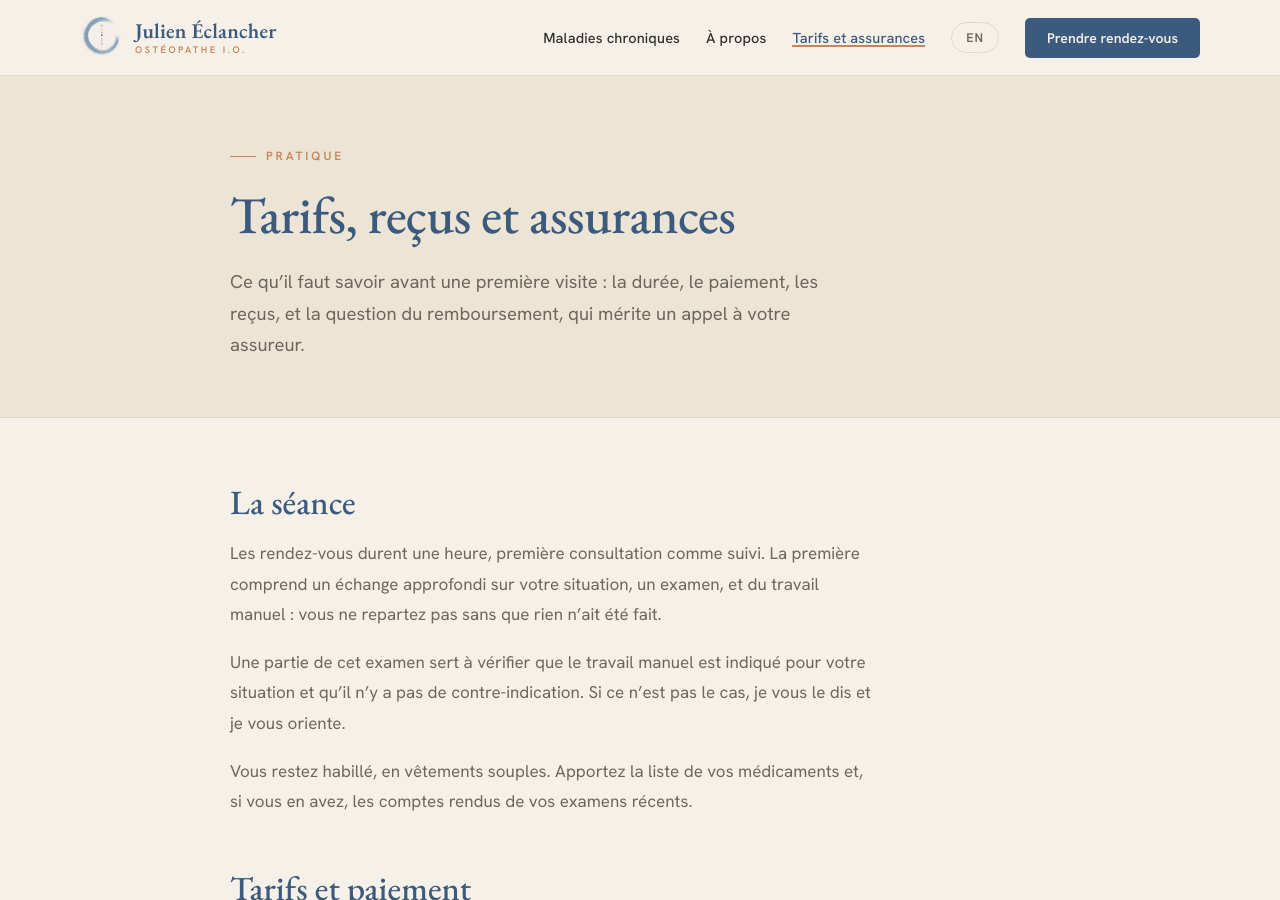
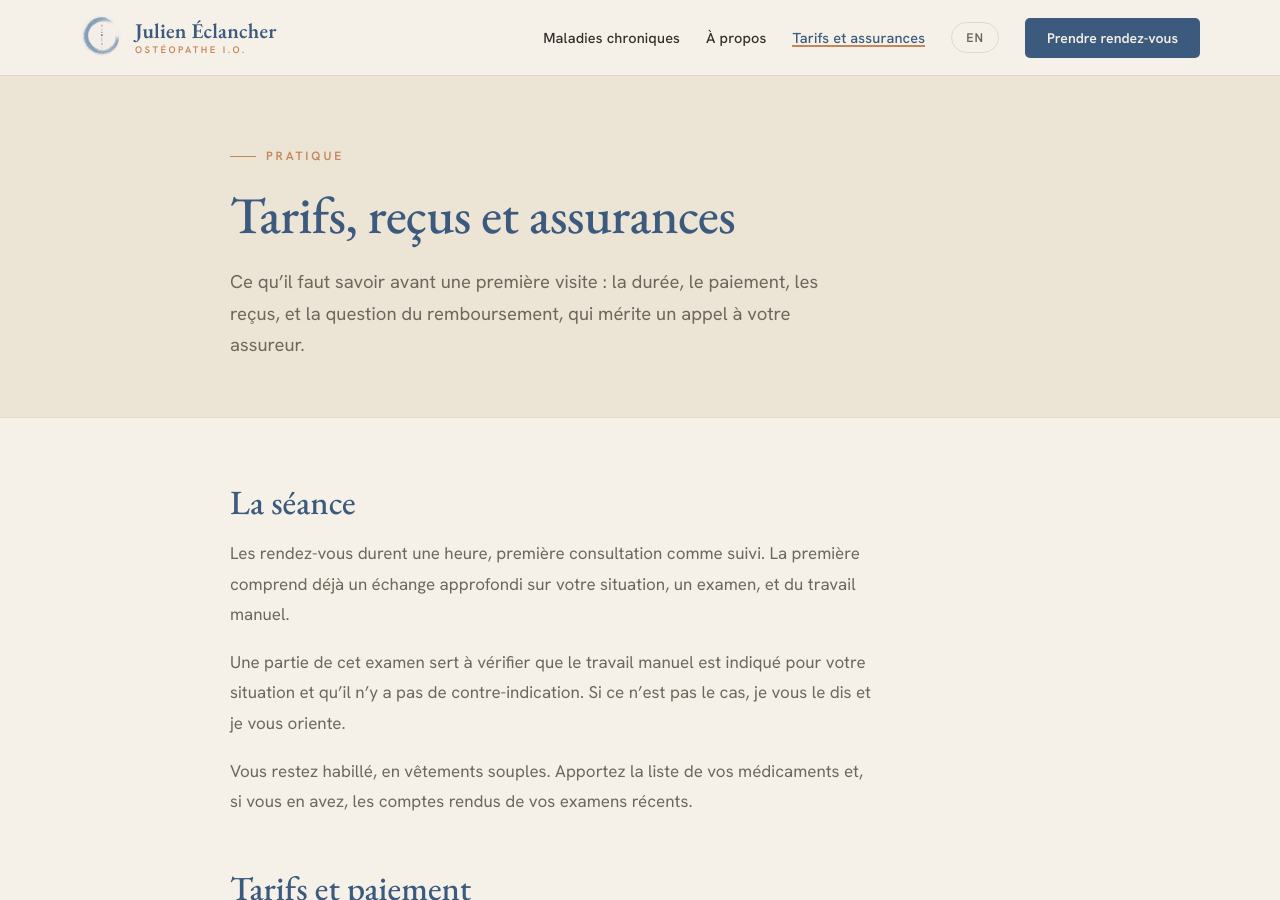
Before and after one commit to carldebilly/osteo-eclancher.ca, a Jekyll site: the page built from docs/tarifs-et-assurances.md, in a window 1280 px wide and 900 px high. Built offline with Jekyll 4.4.1, drawn with Linux system fonts in a browser that asks for light colours.

Commit message:
fix: state three more passages by what they are, not what they are not
- Fees: the first visit "comprend déjà" the manual work, replacing the
  double negative "vous ne repartez pas sans que rien n'ait été fait"
- About: the fourth habit becomes an action ("En vous orientant quand il
  le faut") like the three above it; the wording it introduces is unchanged
- Osteopathy: the heading names both titles ("Ostéopathe au Québec, D.O.
  aux États-Unis") instead of denying one, and now carries the phrase
  people actually search for

```diff
--- a/docs/tarifs-et-assurances.md
+++ b/docs/tarifs-et-assurances.md
@@ -8,12 +8,12 @@ seo_title: "Tarifs et assurances · Ostéopathe à Verdun"
 description: "Durée des séances, reçus RITMA, remboursement par les assurances et annulation pour les consultations d’ostéopathie à Verdun (Montréal)."
 eyebrow: "Pratique"
 lead: "Ce qu’il faut savoir avant une première visite : la durée, le paiement, les reçus, et la question du remboursement, qui mérite un appel à votre assureur."
-last_modified_at: 2026-09-06
+last_modified_at: 2026-09-11
 ---
 
 ## La séance
 
-Les rendez-vous durent une heure, première consultation comme suivi. La première comprend un échange approfondi sur votre situation, un examen, et du travail manuel : vous ne repartez pas sans que rien n’ait été fait.
+Les rendez-vous durent une heure, première consultation comme suivi. La première comprend déjà un échange approfondi sur votre situation, un examen, et du travail manuel.
 
 Une partie de cet examen sert à vérifier que le travail manuel est indiqué pour votre situation et qu’il n’y a pas de contre-indication. Si ce n’est pas le cas, je vous le dis et je vous oriente.
 
```
Also changed, not shown: docs/a-propos.md (+1 -1 lines), docs/en/about.md (+1 -1 lines), docs/en/fees-and-insurance.md (+2 -2 lines), docs/en/osteopathy.md (+2 -2 lines), docs/l-osteopathie.md (+2 -2 lines).
